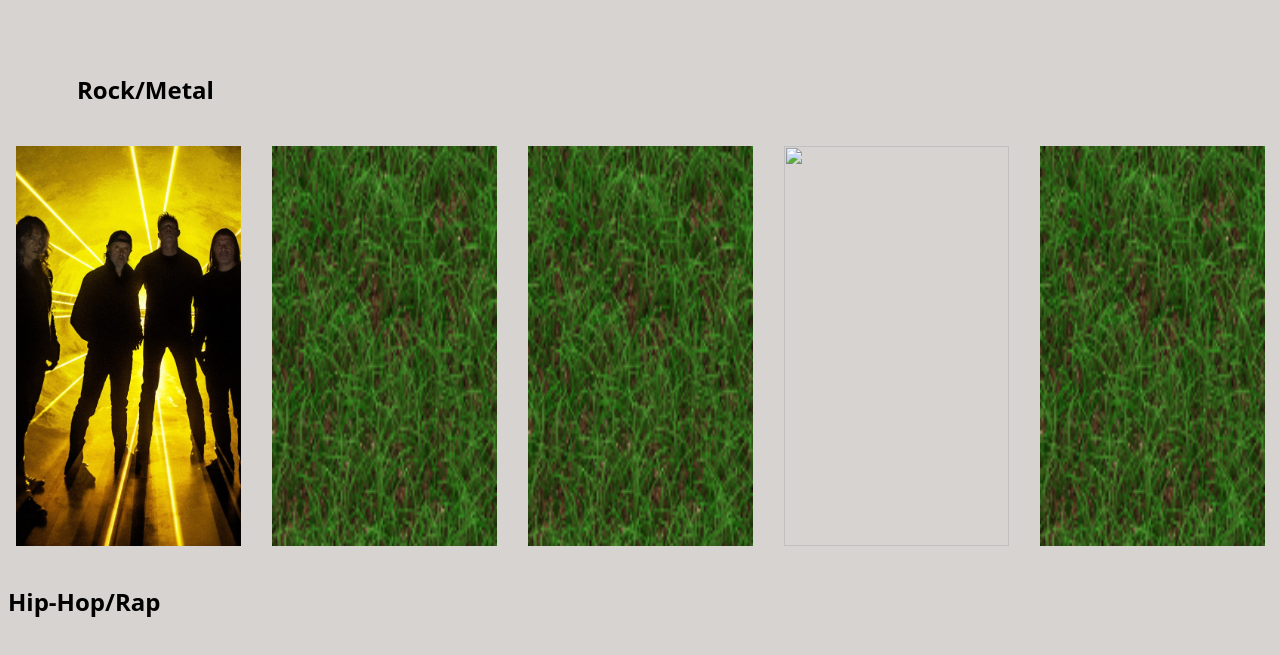
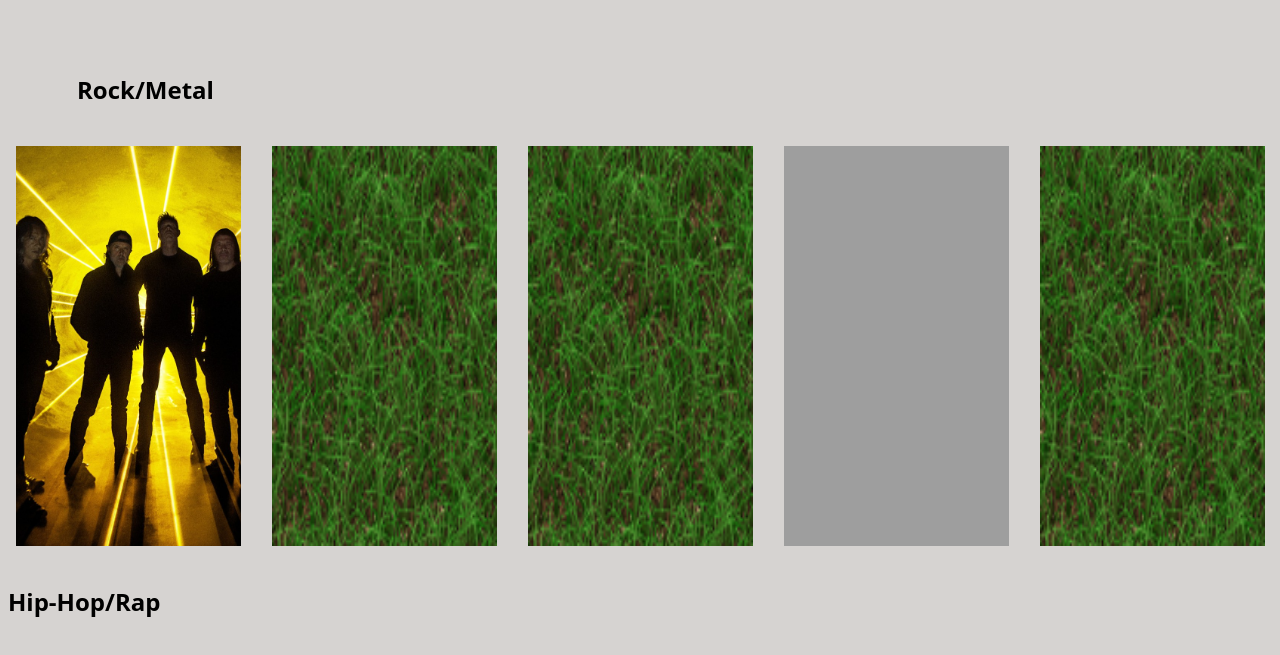
Before and after one commit to kostya-pixel-ops/cheses, a website: page index.html in a window 1280 px wide. Shown: the part 118-773 px from the top of the page. Drawn offline with nearby package versions, Linux system fonts and the light colour scheme; the site is published under a folder, as on GitHub Pages, so addresses that start at the root find nothing.

Commit message:
Сраную точку забыл

```diff
--- a/index.html
+++ b/index.html
@@ -39,7 +39,7 @@
                     <a href="./third.html"><img class="ImgBg" src="Grass_01-128x128.png"></a>
                 <div class="flex Scorpions">
                     <a href="./fourth.html">
-                        <img class="ImgBg" src="/imgs/ScorpionsBg.png">
+                        <img class="ImgBg" src="./imgs/ScorpionsBg.png">
                         <img class="ScorpionsLogo" src="./imgs/ScorpionsLogo.png" alt="">
                     </a>
                 </div>
```
